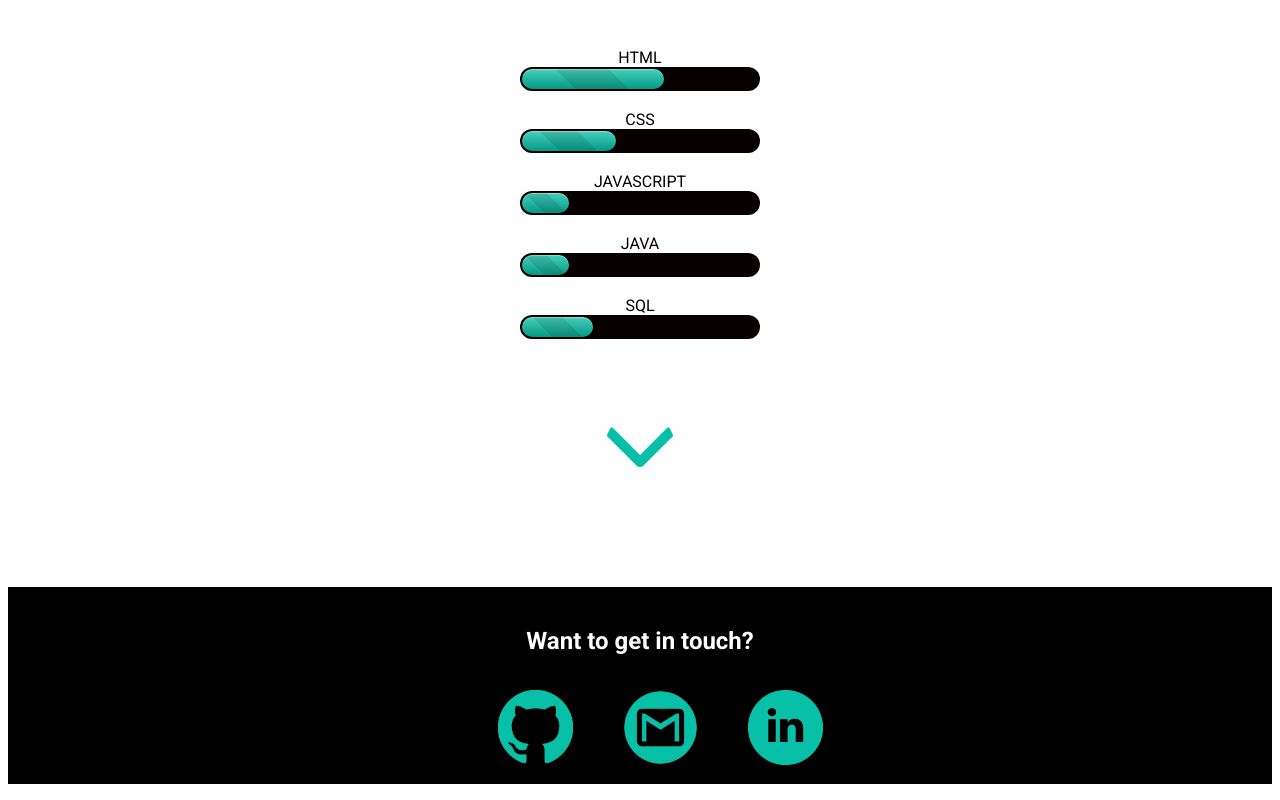
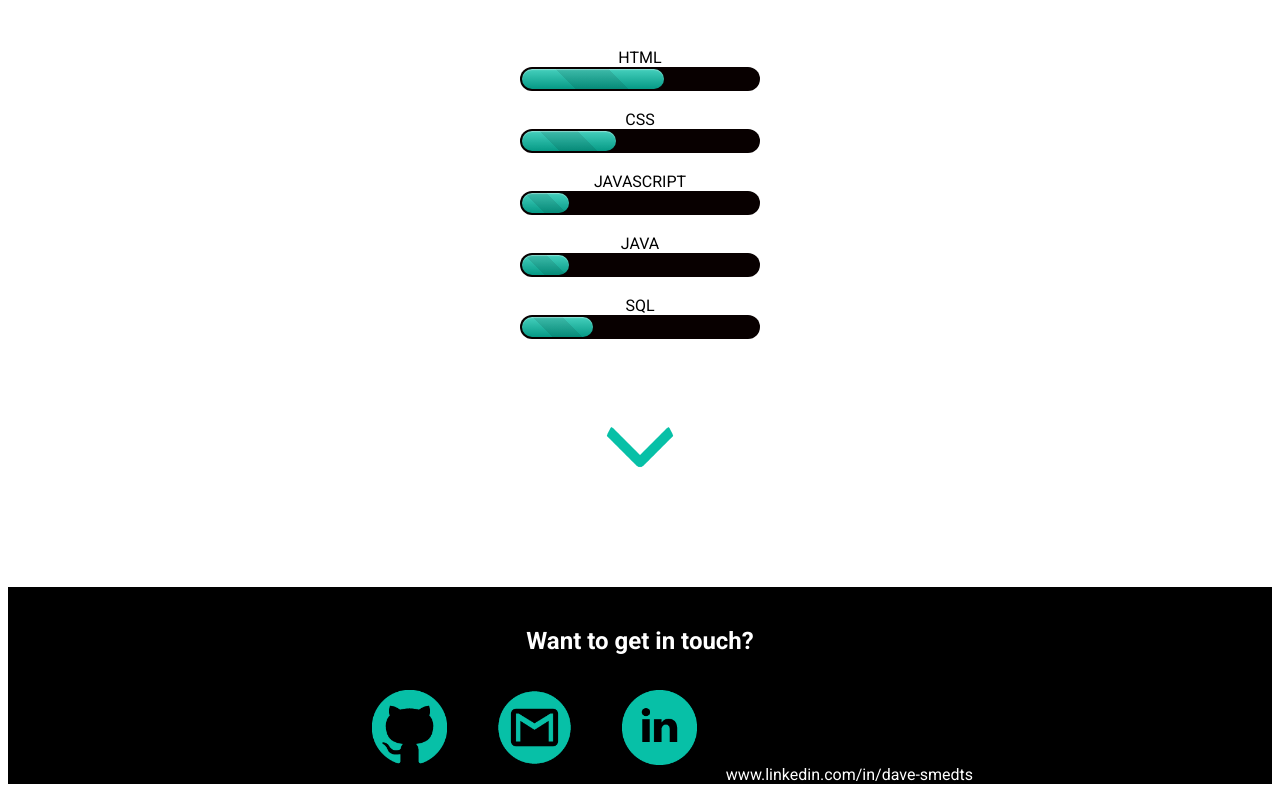
Before and after one commit to davesmedts/davesmedts.github.io, a plain HTML site: page index.html in a window 1280 px wide. Shown: the part 1595-2395 px from the top of the page. Drawn offline with Linux system fonts and the light colour scheme.

Commit message:
Add files via upload

```diff
--- a/index.html
+++ b/index.html
@@ -109,6 +109,7 @@
                         </li>
                         <li class="contact-button">
                             <a href="https://www.linkedin.com/in/dave-smedts/" target="_blank"><img src="linkedin2.png"></a>
+                            www.linkedin.com/in/dave-smedts
                         </li>
                     </div>
                 </ul>
```
